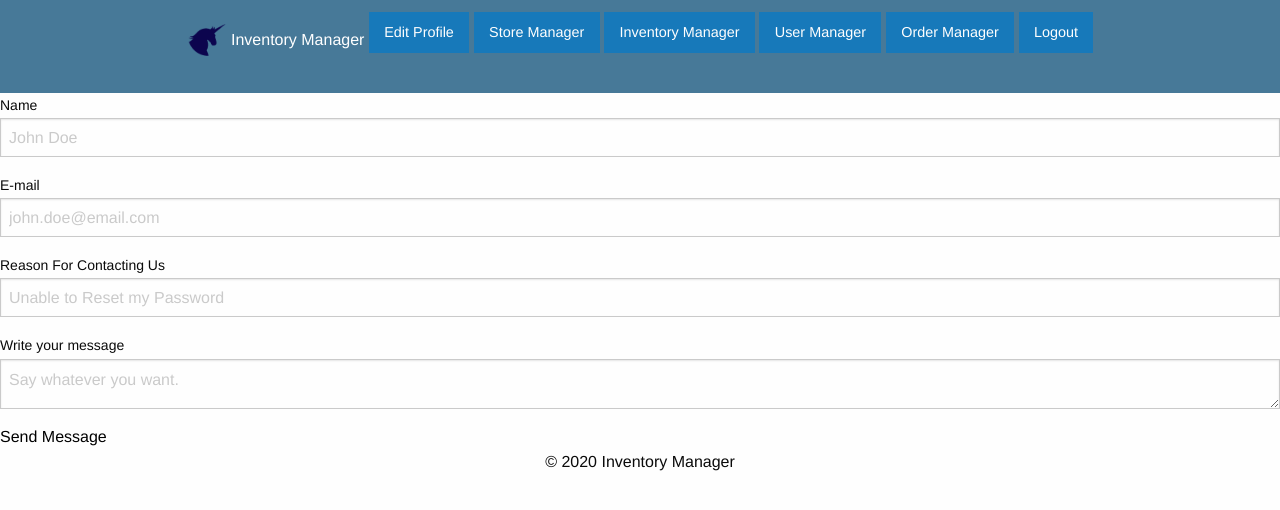
After one commit to woodbud1/Capstone, a PHP site: template view/contact.php in a window 1280 px wide. The commit adds this page. Shown: the top 510 px of the page. Run offline with PHP 8.4, Linux system fonts and the light colour scheme; the template is opened without the code that fills it, so the values that code supplies are empty; the visitor is signed in with stand-in values (Sample User, id 1); a stand-in replaces the project's code that opens the database connection.

Commit message:
changes
Added a contact mockup.

```diff
--- a/index.php
+++ b/index.php
@@ -843,6 +843,9 @@ switch ($action) {
         case 'About':
         include('view/about.php');
         break;
+        case 'Contact':
+            include('view/contact.php');
+            break;
         default:
             $error = "A single frickin' potato chip! And also you are not suppose to be here.";
             include("errors/error.php");
--- /dev/null
+++ b/view/contact.php
@@ -0,0 +1,21 @@
+<?php include 'header.php'; ?>
+<form action="contact.php" method="post">
+  <div class="elem-group">
+    <label for="name">Name</label>
+    <input type="text" id="name" name="visitor_name" placeholder="John Doe" pattern=[A-Z\sa-z]{3,20} required>
+  </div>
+  <div class="elem-group">
+    <label for="email">E-mail</label>
+    <input type="email" id="email" name="visitor_email" placeholder="john.doe@email.com" required>
+  </div>
+  <div class="elem-group">
+    <label for="title">Reason For Contacting Us</label>
+    <input type="text" id="title" name="email_title" required placeholder="Unable to Reset my Password" pattern=[A-Za-z0-9\s]{8,60}>
+  </div>
+  <div class="elem-group">
+    <label for="message">Write your message</label>
+    <textarea id="message" name="visitor_message" placeholder="Say whatever you want." required></textarea>
+  </div>
+  <button type="submit">Send Message</button>
+</form>
+<?php include 'footer.php'; ?>
--- a/view/landing.php
+++ b/view/landing.php
@@ -7,6 +7,7 @@
         <form action="." method="post" id="landing">
             <input type="submit" name="action" class="button" value="Edit Profile" >
             <input type="submit" name="action" class="button" value="About" >
+            <input type="submit" name="action" class="button" value="Contact" >
             <?php if (($_SESSION['type']) > 0)
             { ?><input type="submit" name="action" class="button" value="Store Manager" >
             <input type="submit" name="action" class="button" value="Inventory Manager" >
```
